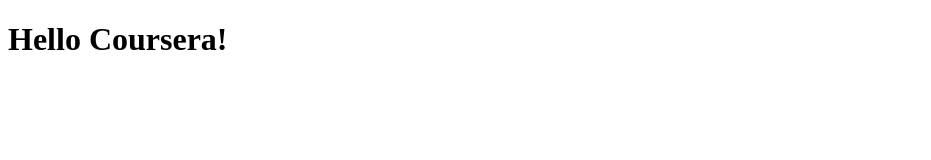
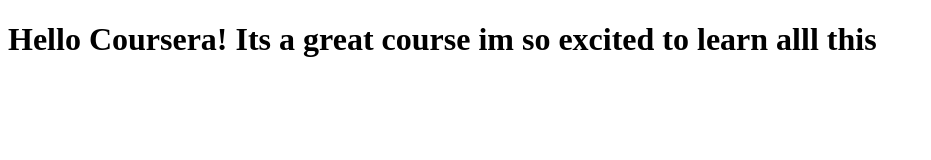
Before and after one commit to amirulazmi1x7/coursera-test, a plain HTML site: page site/index.html in a window 1280 px wide. Shown: the whole page, without its empty margins (0-931 px from the left). Drawn offline with Linux system fonts and the light colour scheme.

Commit message:
Small addition to our page content

```diff
--- a/site/index.html
+++ b/site/index.html
@@ -6,6 +6,6 @@
 	<title>hello world</title>
 </head>
 <body>
-<h1>Hello Coursera!</h1>
+<h1>Hello Coursera! Its a great course im so excited to learn alll this</h1>
 </body>
 </html>
```
